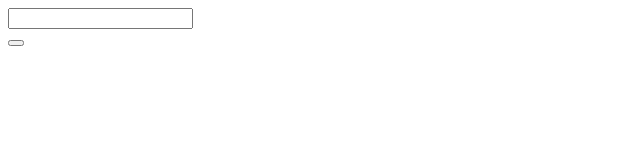
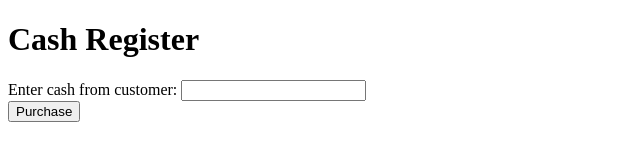
Before and after one commit to Rjack00/Cash_Register, a plain HTML site: page index.html in a window 1280 px wide. Shown: the whole page, without its empty margins (0-640 px from the left). Drawn offline with Linux system fonts and the light colour scheme.

Commit message:
index.html updated
added header and label for input

```diff
--- a/index.html
+++ b/index.html
@@ -6,9 +6,11 @@
     <title>Cash Register</title>
 </head>
 <body>
+    <h1>Cash Register</h1>
+    <label for="cash">Enter cash from customer:</label>
     <input type="number" id="cash">
     <div id="change-due"></div>
-    <button id="purchase-btn"></button>
+    <button id="purchase-btn">Purchase</button>
 
 <script src="script.js"></script>
 </body>
```
